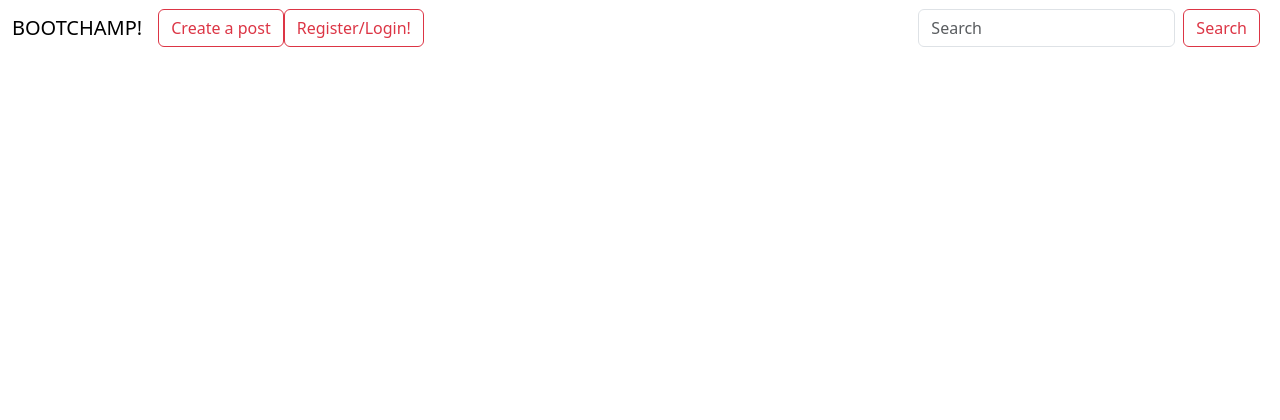
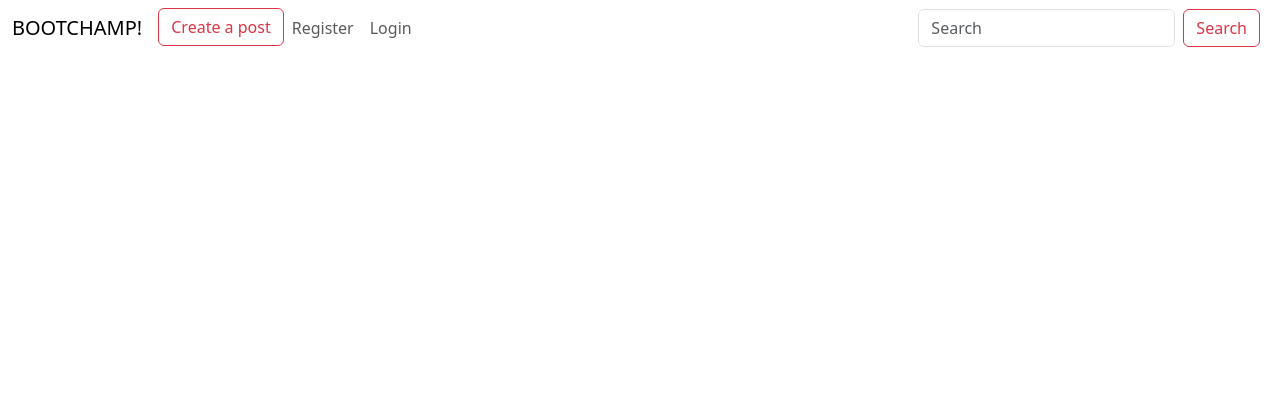
Before and after one commit to Sjwilhelms/BootChamp, a Django app: page / in a window 1280 px wide. Shown: the top 420 px of the page. Run offline with Django 4.2, Linux system fonts and the light colour scheme; data that the repository does not hold is empty; some libraries are stand-ins or nearby versions.

Commit message:
add login/logout

```diff
--- a/templates/index.html
+++ b/templates/index.html
@@ -1,5 +1,8 @@
 {% load static %}
 {% url 'home' as home_url %}
+{% url 'account_login' as login_url %}
+{% url 'account_signup' as signup_url %}
+{% url 'account_logout' as logout_url %}
 
 <!DOCTYPE html>
 <html class="h-100" lang="en">
@@ -30,9 +33,21 @@
                         <li class="nav-item">
                             <button type="button" class="btn btn-outline-danger">Create a post</button>
                         </li>
-                        <li class="nav-item">
-                            <button type="button" class="btn btn-outline-danger">Register/Login!</button>
-                        </li>
+                        {% if user.is_authenticated %}
+                    <li class="nav-item">
+                        <a class="nav-link {% if request.path == logout_url %}active" aria-current="page{% endif %}"
+                            href="{% url 'account_logout' %}">Logout</a>
+                    </li>
+                    {% else %}
+                    <li class="nav-item">
+                        <a class="nav-link {% if request.path == signup_url %}active" aria-current="page{% endif %}"
+                            href="{% url 'account_signup' %}">Register</a>
+                    </li>
+                    <li class="nav-item">
+                        <a class="nav-link {% if request.path == login_url %}active" aria-current="page{% endif %}"
+                            href="{% url 'account_login' %}">Login</a>
+                    </li>
+                    {% endif %}
                     </ul>
                     <form class="d-flex mx-2" role="search">
                         <input class="form-control me-2" type="search" placeholder="Search" aria-label="Search">
```
